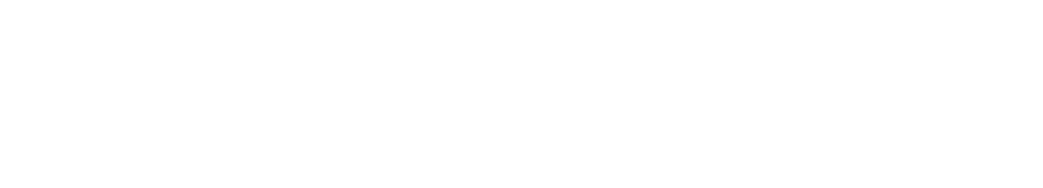
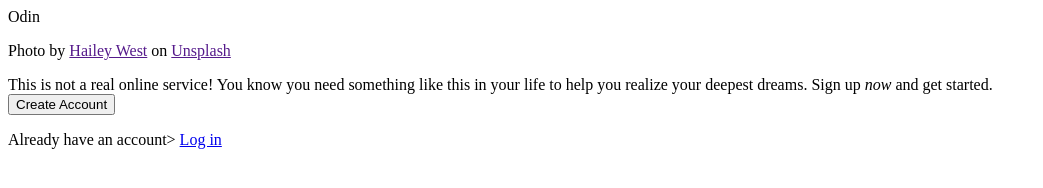
Before and after one commit to gustavords/o_sign_up_form, a plain HTML site: page index.html in a window 1280 px wide. Shown: the whole page, without its empty margins (0-1043 px from the left). Drawn offline with Linux system fonts and the light colour scheme.

Commit message:
Add main structure of page to index.html

```diff
--- a/index.html
+++ b/index.html
@@ -1,5 +1,6 @@
 <!DOCTYPE html>
 <html lang="en">
+
 <head>
     <meta charset="UTF-8">
     <meta name="viewport" content="width=device-width, initial-scale=1.0">
@@ -7,7 +8,23 @@
     <script src="./js/script.js" async></script>
     <title>Gustavo's Sign Up Form Project</title>
 </head>
+
 <body>
+    <div class="banner">
+        <div class="title">Odin</div>
+        <p class="credit">Photo by <a href="">Hailey West</a> on <a href="">Unsplash</a></p>
+    </div>
+    <div class="content">
+        <div class="blurb">This is not a real online service! You know you need something like this in your life to help
+            you realize your deepest dreams. Sign up <em>now</em> and get started.</div>
+        <div class="form_section">
+            <form action=""></form>
+        </div>
+        <div class="bottom">
+            <button class="create_acc">Create Account</button>
+            <p>Already have an account> <a href="http://" target="_blank" rel="noopener noreferrer">Log in</a></p>
+        </div>
+    </div>
+</body>
 
-</body>
 </html>
```
